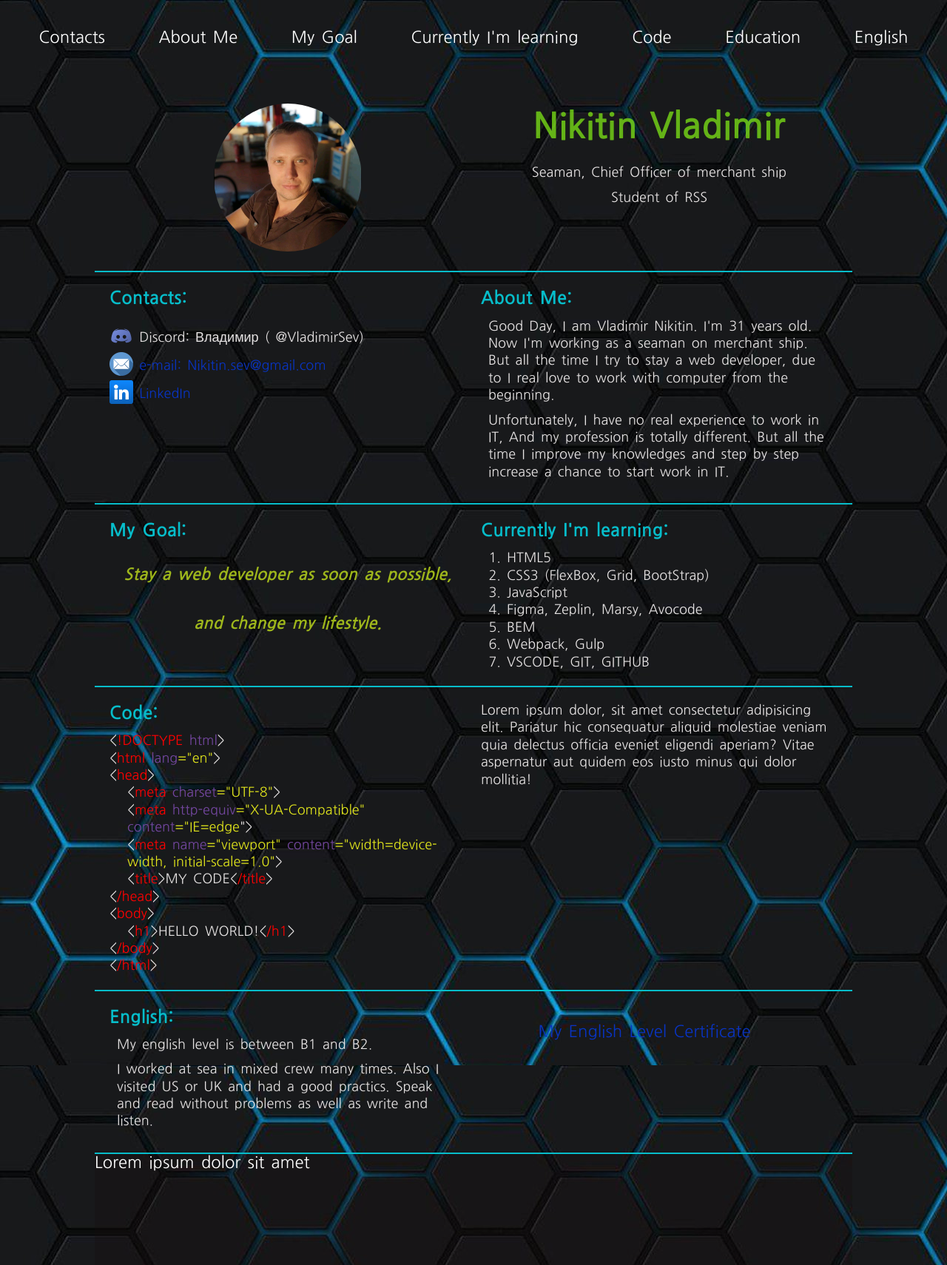
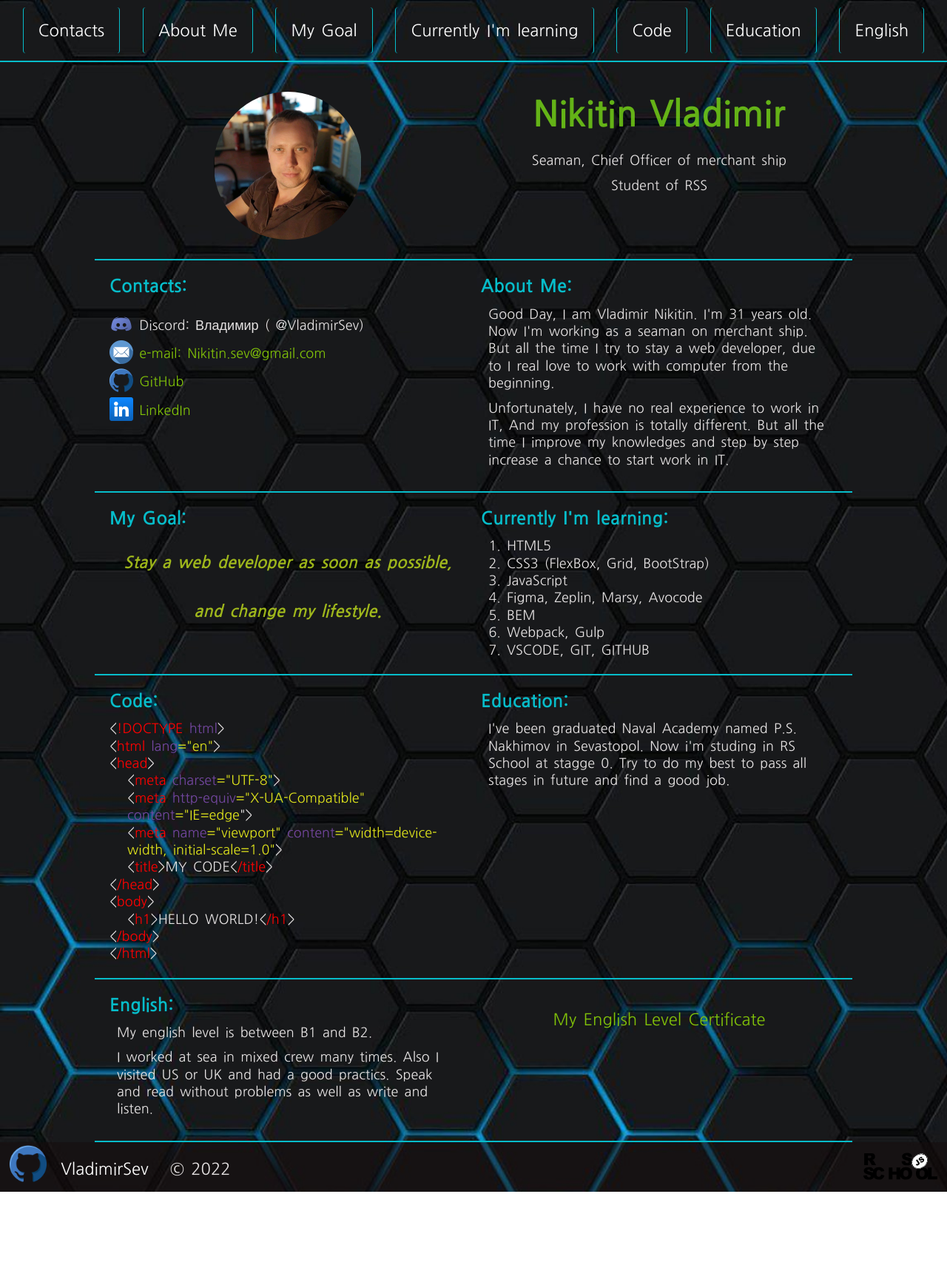
Before and after one commit to VladimirSev/rsschool-cv, a plain HTML site: page index.html in a window 1280 px wide. Shown: the whole page at 74% size. After the commit the page ends 1611 px from the top, so only its background shows below. Drawn offline with Linux system fonts and the light colour scheme.

Commit message:
feat: edit html and css, add adaptives, add github link, edit footer

```diff
--- a/CSS/style.css
+++ b/CSS/style.css
@@ -21,33 +21,40 @@ html{
 }
 body{
     background: url(../assets/img/bg.jpg);
+    background-size: cover;
     color: rgba(235, 232, 232, 0.979);
     min-height: 100vh;
+    min-width: 100%;
     font-family: 'Nanum Gothic', sans-serif;
-    font-size: 22px;
+    font-size: 1.375rem;
     word-spacing: .2rem;
 }
 header{
     align-items: center;
     height: 10%;
     margin-bottom: 20px;
+    border-bottom: 2px solid rgb(7, 189, 202);
 }
 .header__menu {
     display: flex;
     justify-content: space-evenly;
     align-items: center;
-    line-height: 100px;
+    flex-wrap: wrap;
 }
 .header__menu li a{
+    display: block;
     padding: 20px;
     border-radius: 4px;
+    margin: 10px 0;
+    border-left: 1px solid rgb(7, 189, 202);
+    border-right: 1px solid rgb(7, 189, 202);
 }
 .header__menu li a:hover{
     background: rgba(7, 189, 202, 0.5);
     transition: 0.15s;
 }
 main{
-    font-size: 18px;
+    font-size: 1.125rem;
     line-height: 1.3;
 }
 .flex_wrapper{
@@ -69,14 +76,14 @@ main{
     text-align: center;
 }
 .contacts ul li a{
-    color:rgb(9, 52, 194);
+    color:rgb(129, 194, 9);
 }
 .contacts ul li a:hover{
     color:rgb(182, 75, 32);
 }
 
 .flex_wrapper .row h1{
-    font-size: 48px;
+    font-size: 3rem;
     font-weight: bold;
     margin-bottom: 20px;
     color: rgba(120, 218, 22, 0.801);
@@ -88,7 +95,7 @@ main{
 }
 .flex_wrapper .row h2{
     color: rgb(7, 189, 202);
-    font-size: 24px;
+    font-size: 1.5rem;
     font-weight: 700;
     margin-bottom: 10px;
 }
@@ -100,7 +107,7 @@ main{
     line-height: 3;
     color: rgba(199, 230, 28, 0.774);
     font-style: italic;
-    font-size: 22px;
+    font-size: 1.375rem;
     font-weight: bold;
     text-align: center;
 }
@@ -153,13 +160,61 @@ span.yellow{
     text-align: center;
     padding: 20px;
     display: block;
-    color:rgb(9, 52, 194);
-    font-size: 22px;
+    color:rgb(129, 194, 9);
+    font-size: 1.375rem;
 }
 .section_right a:hover{
     color:rgb(182, 75, 32);
 }
 footer{
-    background: rgba(22, 12, 12, 0.274);
-    height: 150px;
+    background: rgba(22, 12, 12, 0.521);
 }
+.flex_wrapper__footer{
+    display: flex;
+    width: 98%;
+    margin: 0 auto;
+    justify-content: space-between;
+    align-items: center;
+}
+.copyright__foter{
+    display: inline-block;
+    padding: 10px;
+    transform: translateY(-10px);
+}
+.github_link__footer img{
+    display: inline-block;
+    margin-top: 4px;
+    height: 50px;
+    width: 50px;
+}
+.github_link__footer a{
+    display: inline-block;
+    padding: 10px;
+    transform: translateY(-10px);
+}
+.logo__footer img{
+    width: 100px;
+    height: 50px;
+}
+
+@media screen and (max-width: 768px) {
+    .row{
+        display: flex;
+        flex-direction: column;
+    }
+    .wrapper{
+        width: 100%;
+        margin: 2px 4px;
+    }
+    header{
+        font-size: 0.8rem;
+    }
+    body{
+        font-size: 1.2rem;
+    }
+    .flex_wrapper .row section{
+        margin: 10px auto;
+        width: 80%;
+    }
+
+}
--- a/index.html
+++ b/index.html
@@ -50,12 +50,15 @@
                         <section class="section contacts" id="contacts">
                             <h2>Contacts:</h2>
                             <ul>
-                                <li> <img class="contact_icon" src="./assets/img/discord.png" alt=""> Discord: Владимир ( @VladimirSev)</li>
+                                <li> <img class="contact_icon" src="./assets/img/discord.png" alt="discord"> Discord: Владимир ( @VladimirSev)</li>
                                 <li>
-                                    <a href="mailto:Nikitin.sev@gmail.com"><img class  ="media_icon" src="./assets/img/email.png" alt=""> e-mail: Nikitin.sev@gmail.com</a>
+                                    <a href="mailto:Nikitin.sev@gmail.com"><img class  ="media_icon" src="./assets/img/email.png" alt="email"> e-mail: Nikitin.sev@gmail.com</a>
                                 </li>
                                 <li>
-                                    <a href="https://www.linkedin.com/in/volodymyr-nikitin-49622019a"><img class   ="media_icon" src="./assets/img/linkedin.png" alt=""> LinkedIn</a>
+                                    <img src="./assets/img/github.png" alt="guthub"><a href="https://github.com/VladimirSev"> GitHub</a>
+                                </li>
+                                <li>
+                                    <a href="https://www.linkedin.com/in/volodymyr-nikitin-49622019a"><img class="media_icon" src="./assets/img/linkedin.png" alt="linkedin"> LinkedIn</a>
                                 </li>
                             </ul>
 
@@ -105,8 +108,9 @@
                             </code>
                         </section>
 
-                        <section class="section">
-                                Lorem ipsum dolor, sit amet consectetur adipisicing elit. Pariatur hic consequatur aliquid molestiae veniam quia delectus officia eveniet eligendi aperiam? Vitae aspernatur aut quidem eos iusto minus qui dolor mollitia!
+                        <section class="section" id="Education">
+                                <h2>Education:</h2>
+                            <p>I've been graduated Naval Academy named P.S. Nakhimov in Sevastopol. Now i'm studing in RS School at stagge 0. Try to do my best to pass all stages in future and find a good job. </p>
                         </section>
                     </div>
                     <div class="row row5">
@@ -117,14 +121,24 @@
                         </section>
                         <section class="section section_right" id="English">
                                <!-- <img class="English_result" src="./assets/img/15_min.png" alt="My English Result"> -->
-                            <a href="https://www.efset.org/cert/zGT2us"><span class="bold_link">My English Level Certificate</span><a>
+                            <a href="https://www.efset.org/cert/zGT2us"><span class="bold_link">My English Level Certificate</span></a>
                         </section>
                     </div>
                 </div>
             </main>
-        <footer class="footer">
-                        Lorem ipsum dolor sit amet
-        </footer>
     </div>
+    <footer class="footer">
+        <div class="flex_wrapper__footer">
+            <div class="github_link__footer">
+                <img src="./assets/img/github.png" alt="github_ico"> <a href="https://github.com/VladimirSev"> VladimirSev</a>
+                <div class="copyright__foter">
+                    &copy; 2022
+                </div>
+            </div>
+            <div class="logo__footer">
+                <a href="https://rs.school/js-stage0/"><img src="./assets/img/rs_school_js.svg" alt="rs_school_js logo"></a>
+            </div>
+        </div>
+    </footer>
 </body>
 </html>
```
Also changed, not shown: assets/img/github.png (added), assets/img/rs_school_js.svg (added).
